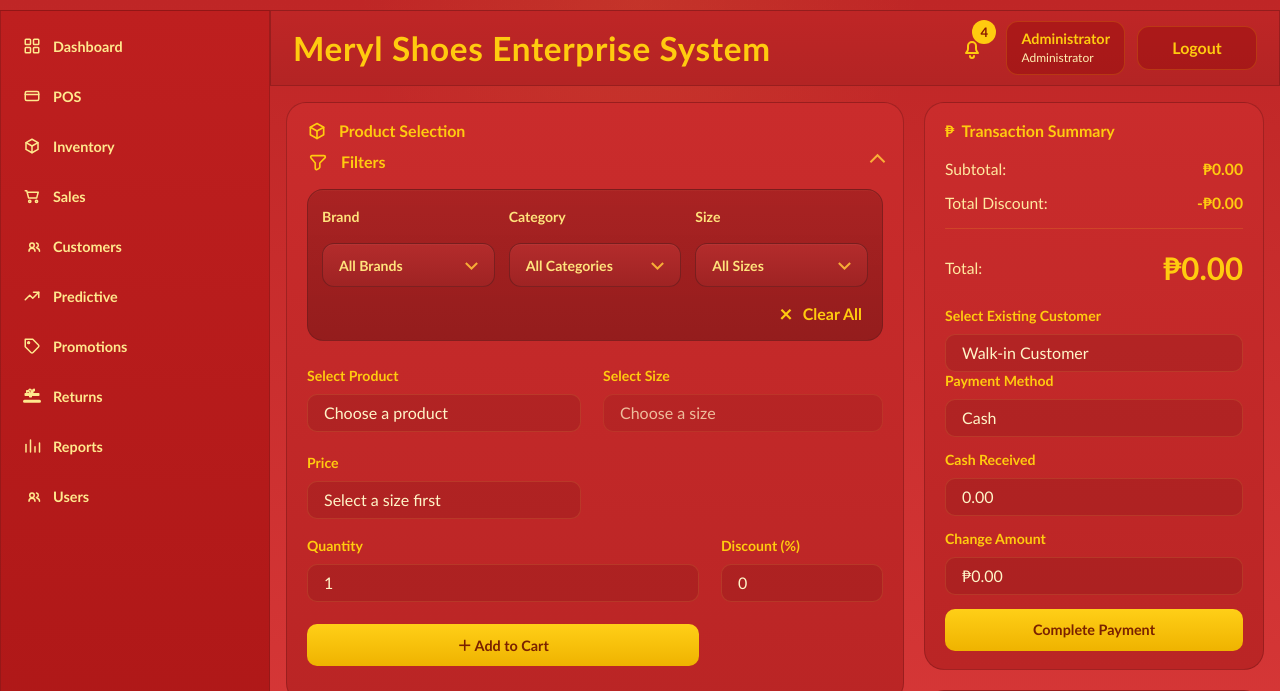
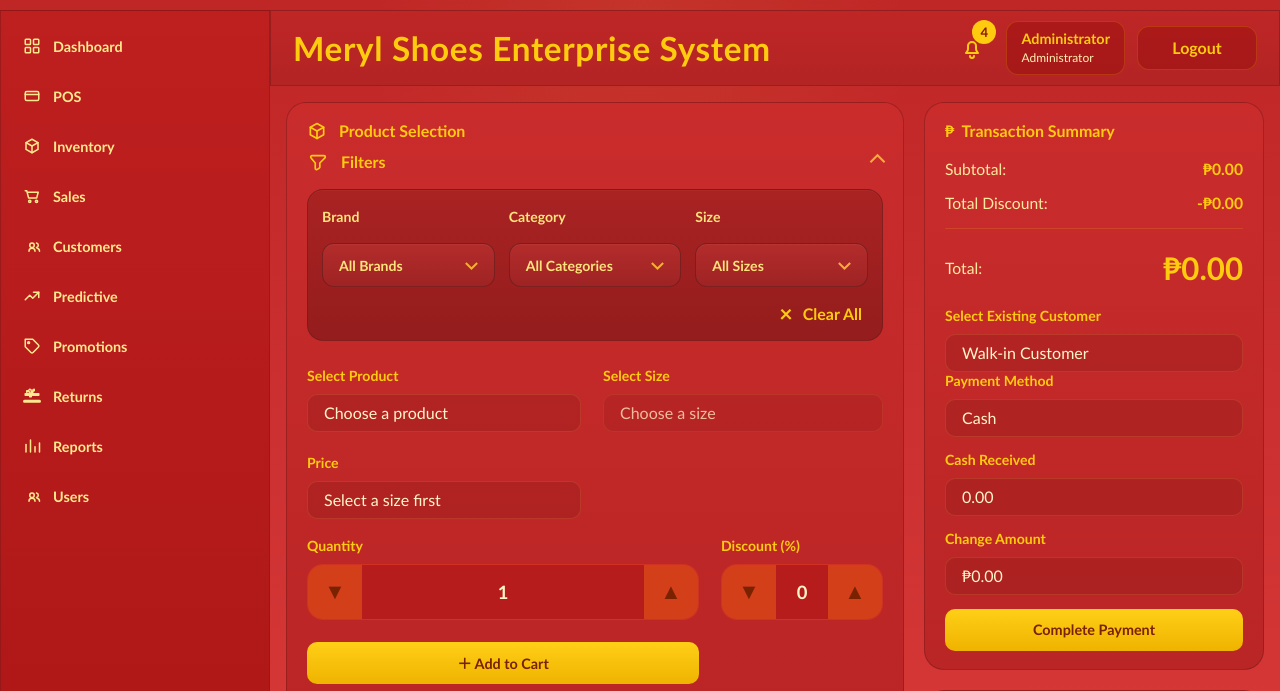
Before and after one commit to Fatalynxz/Meryl-System, a Flask app: template templates/pos.html in a window 1280 px wide. Shown: the top 691 px of the page. Run offline with Flask 3, Linux system fonts and the light colour scheme; the template is opened without the code that fills it, so the values that code supplies are empty.

Commit message:
Enable themed up/down steppers for POS quantity and discount inputs

```diff
--- a/templates/pos.html
+++ b/templates/pos.html
@@ -152,12 +152,20 @@
                             <div class="form-grid pos-form-grid-actions align-end">
                                 <label class="field">
                                     <span>Quantity</span>
-                                    <input type="text" id="quantity" name="quantity" value="1" inputmode="numeric" pattern="[0-9]*" required>
+                                    <div class="number-input">
+                                        <button type="button" class="number-step" onclick="adjustNumber('quantity', -1, 1)" aria-label="Decrease quantity">&#9660;</button>
+                                        <input type="text" id="quantity" name="quantity" value="1" inputmode="numeric" pattern="[0-9]*" required>
+                                        <button type="button" class="number-step" onclick="adjustNumber('quantity', 1, 1)" aria-label="Increase quantity">&#9650;</button>
+                                    </div>
                                 </label>
 
                                 <label class="field">
                                     <span>Discount (%)</span>
-                                    <input type="text" id="discount" name="discount" value="0" inputmode="numeric" pattern="[0-9]*">
+                                    <div class="number-input">
+                                        <button type="button" class="number-step" onclick="adjustNumber('discount', -1, 0)" aria-label="Decrease discount">&#9660;</button>
+                                        <input type="text" id="discount" name="discount" value="0" inputmode="numeric" pattern="[0-9]*">
+                                        <button type="button" class="number-step" onclick="adjustNumber('discount', 1, 0)" aria-label="Increase discount">&#9650;</button>
+                                    </div>
                                 </label>
 
                                 <button type="submit" class="primary-button">&#65291; Add to Cart</button>
```
